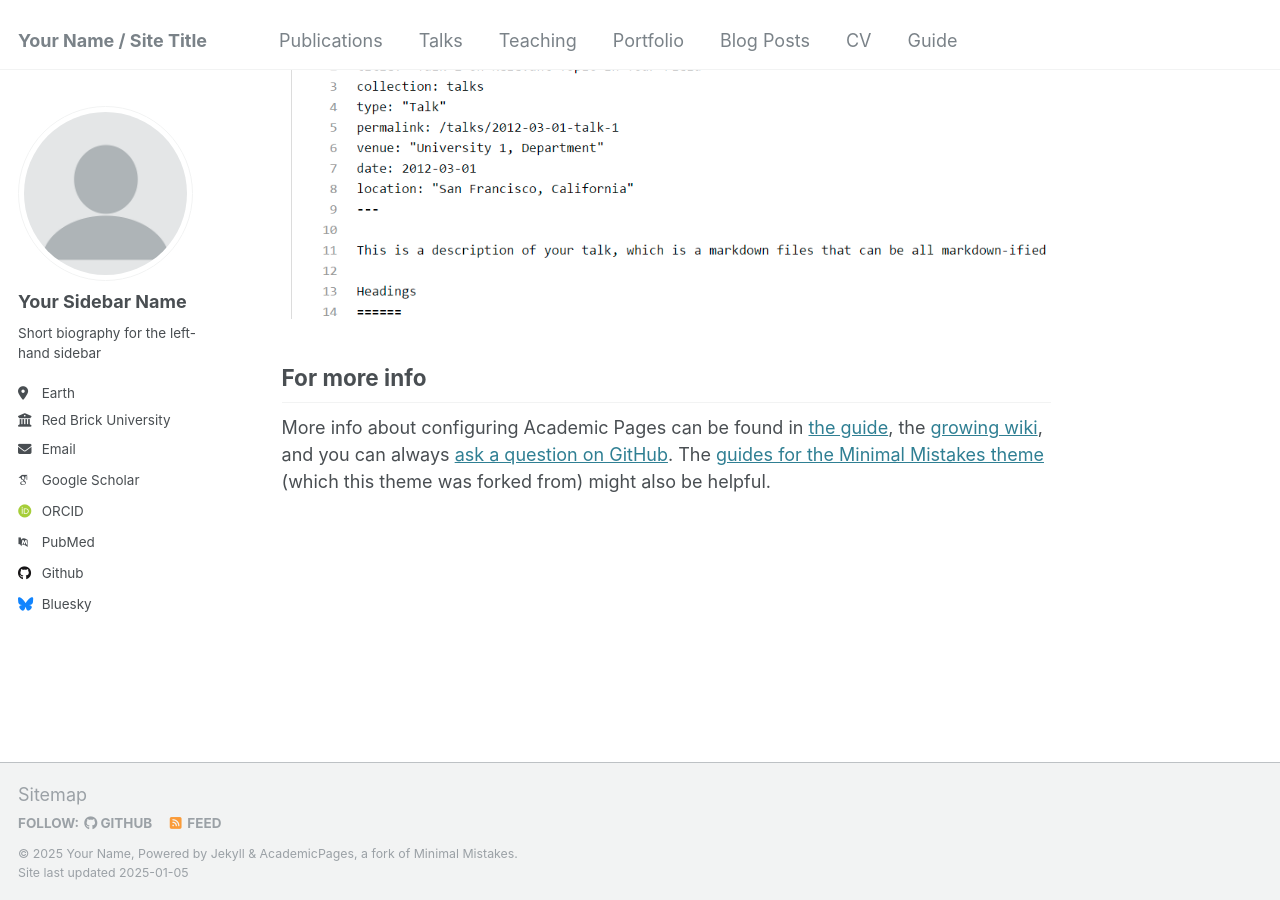
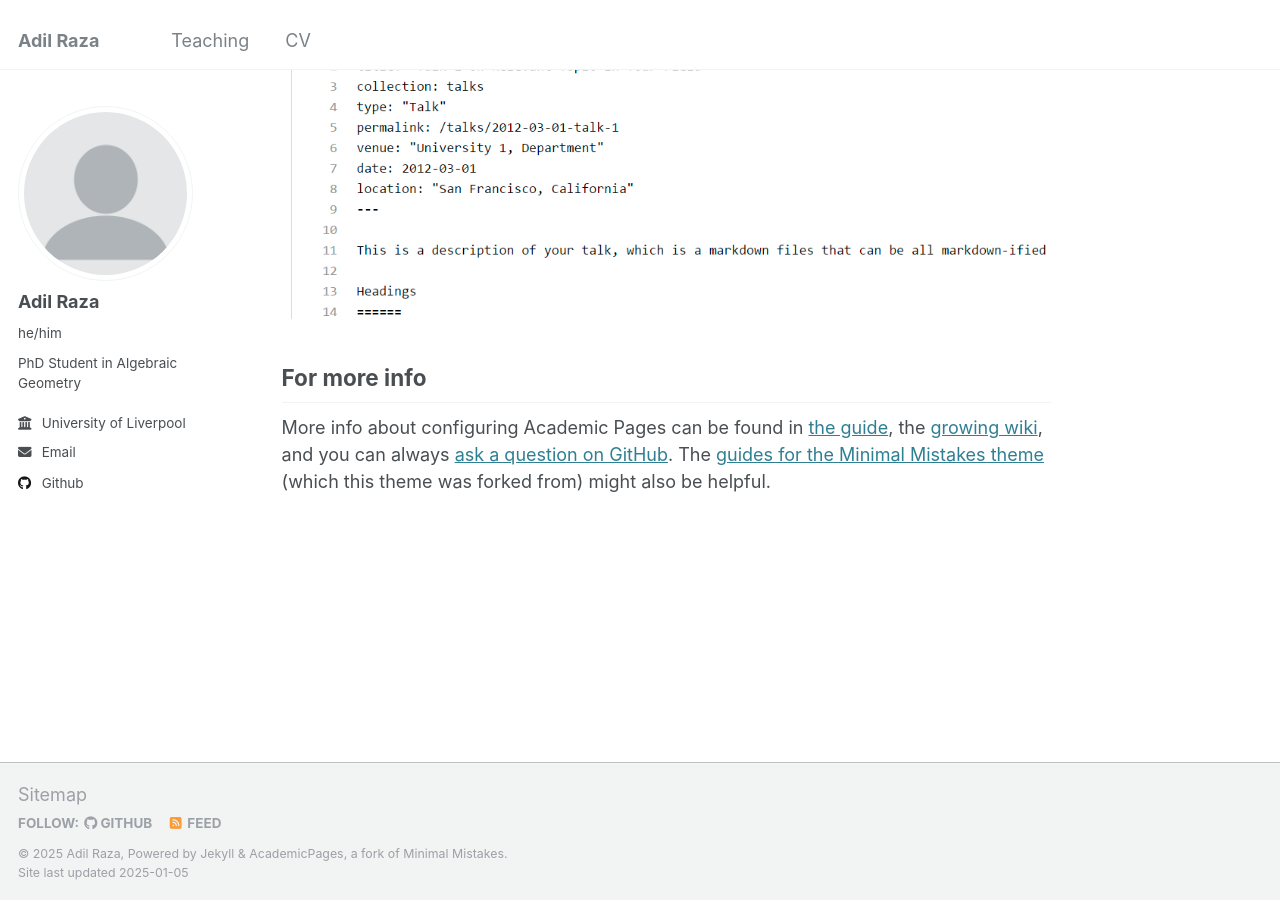
Before and after one commit to ARazaMaths/arazamaths.github.io, a Jekyll site: the page built from _pages/about.md, in a window 1280 px wide and 900 px high, scrolled down 2643 px. Built offline with Jekyll 4.4.1, drawn with Linux system fonts in a browser that asks for light colours; some web fonts are replaced.

Commit message:
Some changes

```diff
--- a/_config.yml
+++ b/_config.yml
@@ -7,14 +7,14 @@
 # server process.
 
 # Basic Site Settings
-locale                   : "en-US"
-title                    : "Your Name / Site Title"
+locale                   : "en-GB"
+title                    : "Adil Raza"
 title_separator          : "-"
-name                     : &name "Your Name"
+name                     : &name "Adil Raza"
 description              : &description "personal description"
-url                      : https://academicpages.github.io # the base hostname & protocol for your site e.g. "https://[your GitHub username].github.io"
+url                      : https://arazamaths.github.io # the base hostname & protocol for your site e.g. "https://[your GitHub username].github.io"
 baseurl                  : "" # the subpath of your site, e.g. "/blog"
-repository               : "academicpages/academicpages.github.io"
+repository               : "arazamaths/arazamaths.github.io"
 
 # Site Author - The following control what appear as part of the author content on the side bar.
 #               If a field is blank the icon and link will not appear, otherwise it will be shown.
@@ -22,21 +22,21 @@ repository               : "academicpages/academicpages.github.io"
 author:
   # Biographic information
   avatar           : "profile.png"
-  name             : "Your Sidebar Name"
-  pronouns         : # example: "she/her"
-  bio              : "Short biography for the left-hand sidebar"
-  location         : "Earth"
-  employer         : "Red Brick University"
+  name             : "Adil Raza"
+  pronouns         : "he/him"
+  bio              : "PhD Student in Algebraic Geometry"
+  location         :
+  employer         : "University of Liverpool"
   uri              : # URL
-  email            : "none@example.org"
+  email            : "Adil.Raza@liverpool.ac.uk"
 
   # Academic websites
   arxiv            : # URL - Update with the correct link to your profile
-  googlescholar    : "https://scholar.google.com/citations?user=PS_CX0AAAAAJ"
+  googlescholar    :
   impactstory      : # URL
-  orcid            : "http://orcid.org/yourorcidurl"
+  orcid            :
   semantic         : # URL
-  pubmed           : "https://www.ncbi.nlm.nih.gov/pubmed/?term=john+snow"
+  pubmed           :
   researchgate     : # URL
   scopus           : # URL
 
@@ -44,12 +44,12 @@ author:
   bitbucket        : # Username - Update with your username on the site
   codepen          : # Username
   dribbble         : # Username
-  github           : "academicpages"
+  github           : "arazamaths"
   kaggle           : # Username
   stackoverflow    : # User number or user number and name (i.e., use "1" or "1/jeff-atwood")
 
   # Social media
-  bluesky          : "bsky.app" # Replace this with you Bluesky username
+  bluesky          : # Replace this with you Bluesky username
   facebook         : # Username
   flickr           : # Username
   foursquare       : # Username
```
Also changed, not shown: _data/navigation.yml (+20 -20 lines).
